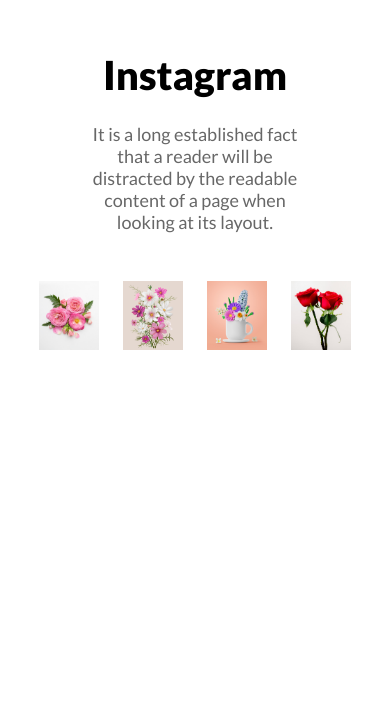
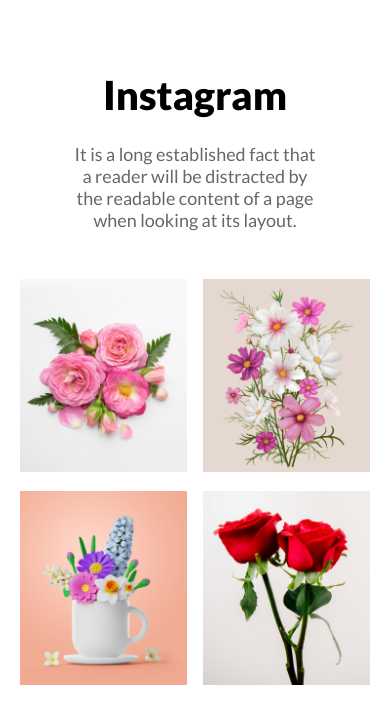
Before and after one commit to Riadul-Hasan/simple-flower-shop, a plain HTML site: page index.html in a window 390 px wide. Shown: the part 5650-6373 px from the top of the page. Before the commit the page ends 6203 px from the top, so only its background shows below. Drawn offline with Linux system fonts and the light colour scheme.

Commit message:
instagram section responsive

```diff
--- a/Style/styles.css
+++ b/Style/styles.css
@@ -327,4 +327,14 @@
     .hot-content{
         margin-bottom: 2rem;
     }
+    /* Instagram Section */
+    .instagram-container{
+        grid-template-columns: repeat(2, 1fr);
+        gap: 1rem;
+    }
+    .instagram-section{
+        padding: 1.25rem;
+        width: calc( 100% - 40px );
+
+    }
 }
```
